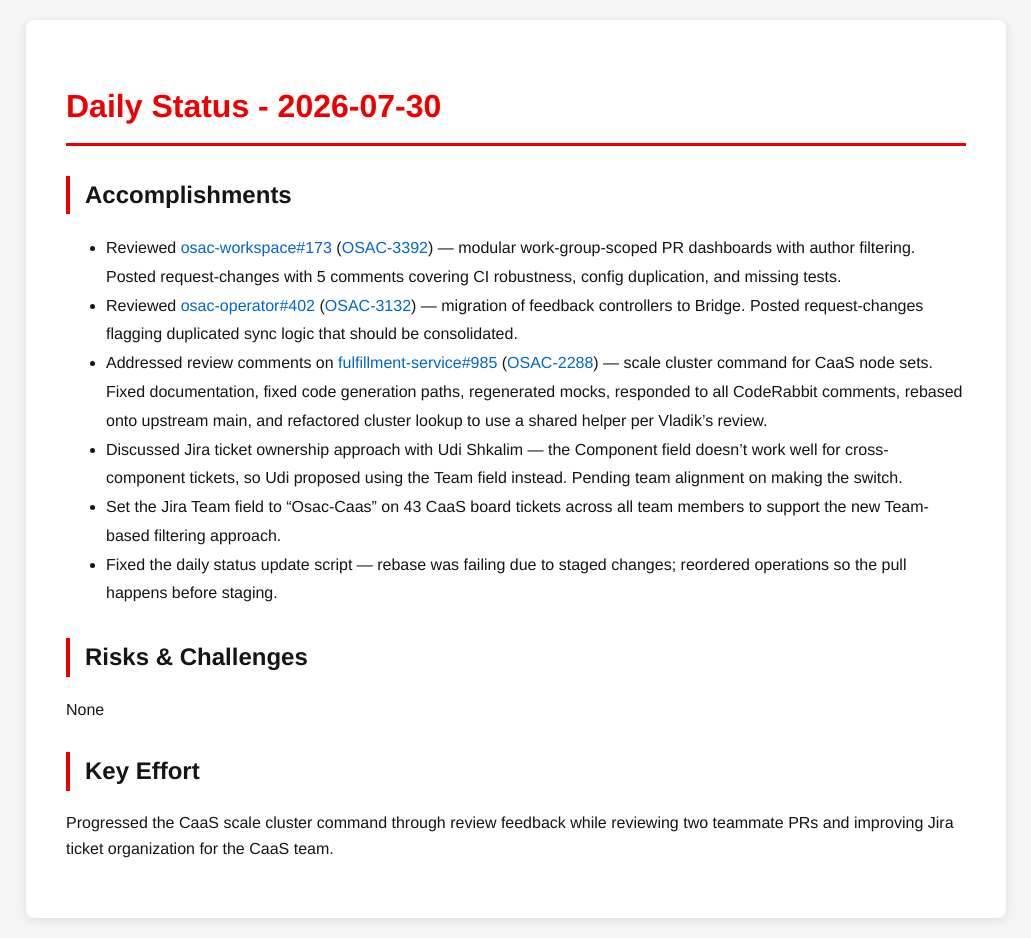
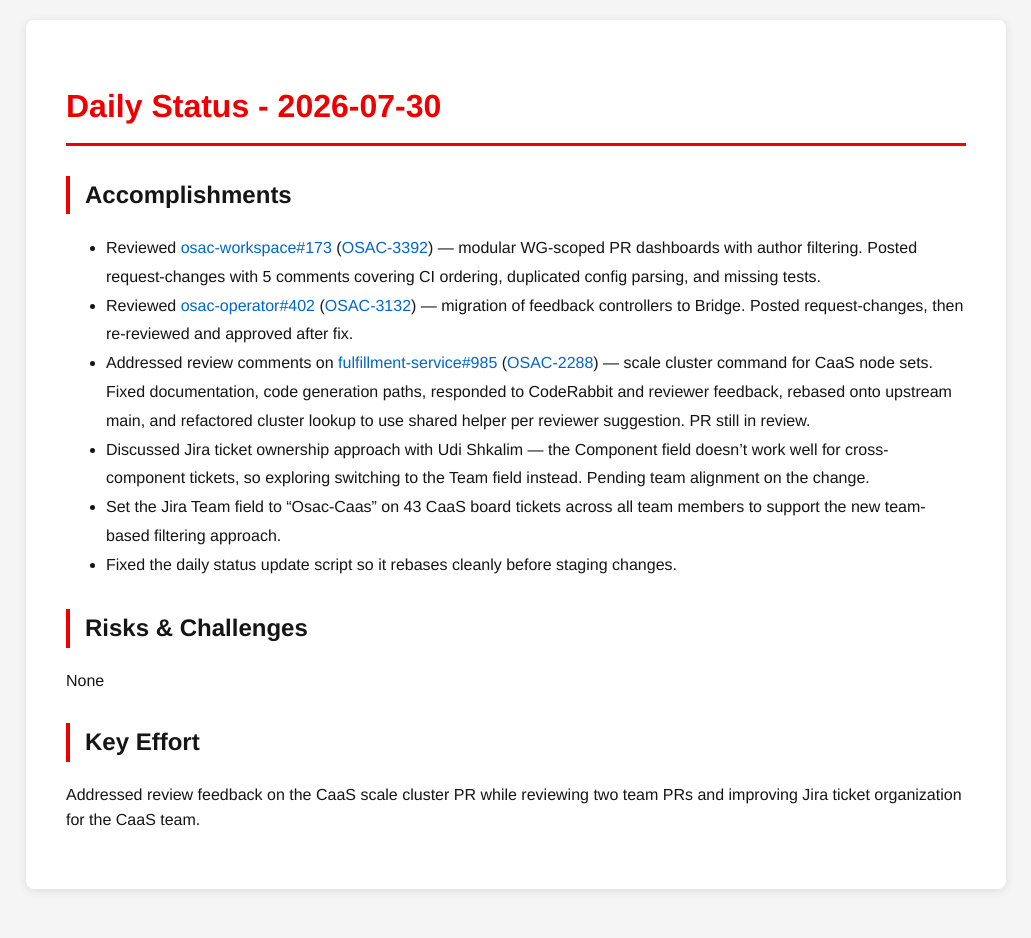
Before and after one commit to tzvatot/daily-status, a Jekyll site: the page built from 2026-07-30.md, in a window 1280 px wide. Shown: the whole page, without its empty margins (124-1155 px from the left). Built offline with Jekyll 4.4.1, drawn with Linux system fonts in a browser that asks for light colours; after the commit the page ends 909 px from its top, so only the background shows below that.

Commit message:
Daily status update - 2026-07-30

```diff
--- a/2026-07-30.md
+++ b/2026-07-30.md
@@ -7,15 +7,15 @@
 # Daily Status - 2026-07-30
 
 ## Accomplishments
-- Reviewed [osac-workspace#173](https://github.com/osac-project/osac-workspace/pull/173) ([OSAC-3392](https://redhat.atlassian.net/browse/OSAC-3392)) — modular work-group-scoped PR dashboards with author filtering. Posted request-changes with 5 comments covering CI robustness, config duplication, and missing tests.
-- Reviewed [osac-operator#402](https://github.com/osac-project/osac-operator/pull/402) ([OSAC-3132](https://redhat.atlassian.net/browse/OSAC-3132)) — migration of feedback controllers to Bridge. Posted request-changes flagging duplicated sync logic that should be consolidated.
-- Addressed review comments on [fulfillment-service#985](https://github.com/osac-project/fulfillment-service/pull/985) ([OSAC-2288](https://redhat.atlassian.net/browse/OSAC-2288)) — scale cluster command for CaaS node sets. Fixed documentation, fixed code generation paths, regenerated mocks, responded to all CodeRabbit comments, rebased onto upstream main, and refactored cluster lookup to use a shared helper per Vladik's review.
-- Discussed Jira ticket ownership approach with Udi Shkalim — the Component field doesn't work well for cross-component tickets, so Udi proposed using the Team field instead. Pending team alignment on making the switch.
-- Set the Jira Team field to "Osac-Caas" on 43 CaaS board tickets across all team members to support the new Team-based filtering approach.
-- Fixed the daily status update script — rebase was failing due to staged changes; reordered operations so the pull happens before staging.
+- Reviewed [osac-workspace#173](https://github.com/osac-project/osac-workspace/pull/173) ([OSAC-3392](https://redhat.atlassian.net/browse/OSAC-3392)) — modular WG-scoped PR dashboards with author filtering. Posted request-changes with 5 comments covering CI ordering, duplicated config parsing, and missing tests.
+- Reviewed [osac-operator#402](https://github.com/osac-project/osac-operator/pull/402) ([OSAC-3132](https://redhat.atlassian.net/browse/OSAC-3132)) — migration of feedback controllers to Bridge. Posted request-changes, then re-reviewed and approved after fix.
+- Addressed review comments on [fulfillment-service#985](https://github.com/osac-project/fulfillment-service/pull/985) ([OSAC-2288](https://redhat.atlassian.net/browse/OSAC-2288)) — scale cluster command for CaaS node sets. Fixed documentation, code generation paths, responded to CodeRabbit and reviewer feedback, rebased onto upstream main, and refactored cluster lookup to use shared helper per reviewer suggestion. PR still in review.
+- Discussed Jira ticket ownership approach with Udi Shkalim — the Component field doesn't work well for cross-component tickets, so exploring switching to the Team field instead. Pending team alignment on the change.
+- Set the Jira Team field to "Osac-Caas" on 43 CaaS board tickets across all team members to support the new team-based filtering approach.
+- Fixed the daily status update script so it rebases cleanly before staging changes.
 
 ## Risks & Challenges
 None
 
 ## Key Effort
-Progressed the CaaS scale cluster command through review feedback while reviewing two teammate PRs and improving Jira ticket organization for the CaaS team.
+Addressed review feedback on the CaaS scale cluster PR while reviewing two team PRs and improving Jira ticket organization for the CaaS team.
```
